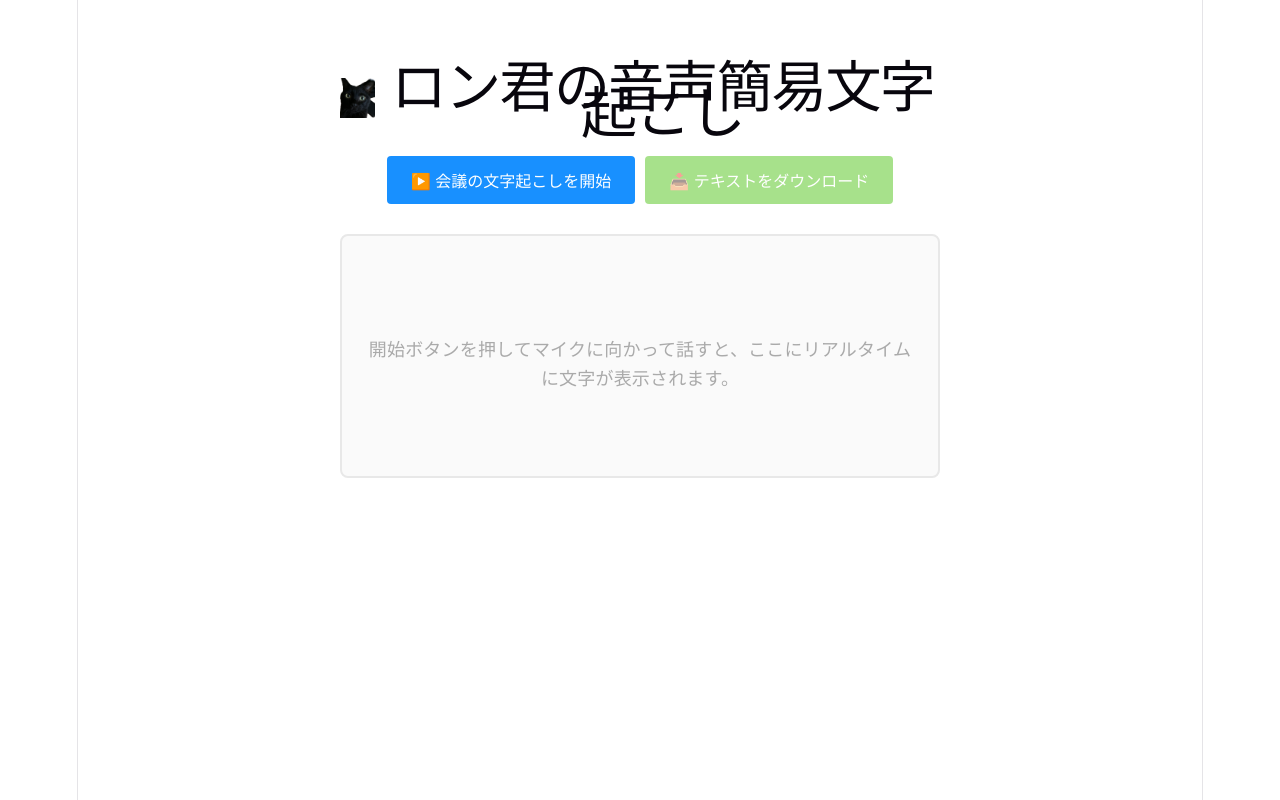
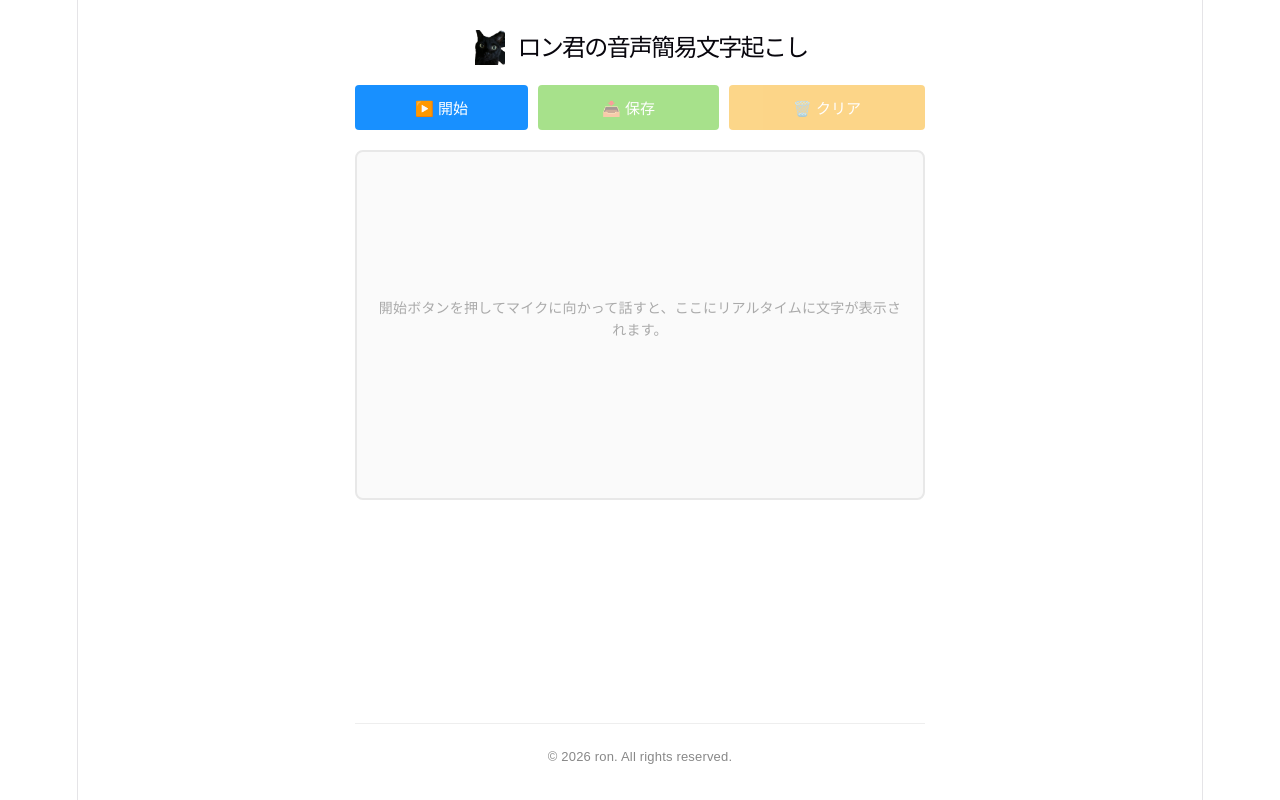
Before and after one commit to maki0315-1617/ron-voise-app, a React (Vite) app: page / in a window 1280 px wide. Built offline with nearby package versions, Linux system fonts and the light colour scheme.

Commit message:
バグ９

```diff
--- a/src/App.jsx
+++ b/src/App.jsx
@@ -13,13 +13,21 @@ export default function App() {
   const animationFrameRef = useRef(null);
   const restartTimerRef = useRef(null);
   const isListeningRef = useRef(false);
+  const scrollContainerRef = useRef(null);
 
   // 状態の変化を常に隠し変数に同期しておく
   useEffect(() => {
     isListeningRef.current = isListening;
   }, [isListening]);
 
-  // ⚡【ルールエリア①】：音声認識の準備（※サイトアクセス時の自動起動ルールは消去しました）
+  // 新しい文字が追加されたら、テキストエリアを自動で一番下までスクロールさせるルール
+  useEffect(() => {
+    if (scrollContainerRef.current) {
+      scrollContainerRef.current.scrollTop = scrollContainerRef.current.scrollHeight;
+    }
+  }, [textHistory, currentText]);
+
+  // ⚡【ルールエリア①】：音声認識の準備
   useEffect(() => {
     const SpeechRecognition = window.SpeechRecognition || window.webkitSpeechRecognition;
     if (!SpeechRecognition) {
@@ -137,7 +145,15 @@ export default function App() {
     }
   };
 
-  // ⚡【ルールエリア④】：テキストファイルとしてダウンロードするルール
+  // ⚡【ルールエリア④】：文字起こしクリアのルール
+  const clearTextHistory = () => {
+    if (window.confirm("文字起こしされたテキストをすべて消去してもよろしいですか？")) {
+      setTextHistory([]);
+      setCurrentText("");
+    }
+  };
+
+  // ⚡【ルールエリア⑤】：テキストファイルとしてダウンロードするルール
   const downloadTextFile = () => {
     const fullText = textHistory.join('\n');
 
@@ -177,35 +193,36 @@ export default function App() {
       if (restartTimerRef.current) clearTimeout(restartTimerRef.current);
     };
   }, []);
-
   // 🎨【見た目エリア】：HTMLの組み立て
   return (
-    <div style={{ padding: '40px', maxWidth: '600px', margin: '0 auto', fontFamily: 'sans-serif' }}>
+    <div style={{ padding: '20px 15px', maxWidth: '600px', margin: '0 auto', fontFamily: 'sans-serif', minHeight: '100vh', display: 'flex', flexDirection: 'column', boxSizing: 'border-box' }}>
 
-      {/* 💡【変更】：PC絵文字を public/ron.png の画像表示に修正（横幅40pxで文字の高さに綺麗に揃うよう調整しています） */}
-      <h1 style={{ display: 'flex', alignItems: 'center', justifyContent: 'center', gap: '10px' }}>
-        <img src="/ron.png" alt="Ron" style={{ width: '40px', height: '40px', objectFit: 'contain' }} />
+      <div style={{ flex: 1 }}>
+        <h1 style={{ display: 'flex', alignItems: 'center', justifyContent: 'center', gap: '10px', fontSize: '24px', margin: '10px 0 20px 0', textAlign: 'center' }}>
+          <img src="/ron.png" alt="Ron" style={{ width: '35px', height: '35px', objectFit: 'contain' }} />
           ロン君の音声簡易文字起こし
         </h1>
 
         <div style={{ marginBottom: '20px', display: 'flex', flexDirection: 'column', alignItems: 'center', gap: '15px' }}>
 
-        <div style={{ display: 'flex', gap: '10px', justifyContent: 'center' }}>
+          <div style={{ display: 'flex', gap: '10px', justifyContent: 'center', flexWrap: 'wrap', width: '100%' }}>
 
             <button
               onClick={toggleListening}
               style={{
-              padding: '12px 24px',
-              fontSize: '16px',
+                padding: '12px 20px',
+                fontSize: '15px',
                 backgroundColor: isListening ? '#ff4d4f' : '#1890ff',
                 color: 'white',
                 border: 'none',
                 borderRadius: '4px',
                 cursor: 'pointer',
                 fontWeight: 'bold',
+                flex: '1 1 auto',
+                minWidth: '140px'
               }}
             >
-            {isListening ? "⏹️ 会議の録音・文字起こしを停止" : "▶️ 会議の文字起こしを開始"}
+              {isListening ? "⏹️ 停止" : "▶️ 開始"}
             </button>
 
             <button
@@ -213,23 +230,45 @@ export default function App() {
               disabled={textHistory.length === 0}
               style={{
                 padding: '12px 24px',
-              fontSize: '16px',
+                fontSize: '15px',
                 backgroundColor: '#52c41a',
                 color: 'white',
                 border: 'none',
                 borderRadius: '4px',
                 cursor: textHistory.length === 0 ? 'not-allowed' : 'pointer',
                 fontWeight: 'bold',
-              opacity: textHistory.length === 0 ? 0.5 : 1
+                opacity: textHistory.length === 0 ? 0.5 : 1,
+                flex: '1 1 auto',
+                minWidth: '140px'
               }}
             >
-            📥 テキストをダウンロード
+              📥 保存
+            </button>
+
+            <button
+              onClick={clearTextHistory}
+              disabled={textHistory.length === 0 && !currentText}
+              style={{
+                padding: '12px 24px',
+                fontSize: '15px',
+                backgroundColor: '#faad14',
+                color: 'white',
+                border: 'none',
+                borderRadius: '4px',
+                cursor: (textHistory.length === 0 && !currentText) ? 'not-allowed' : 'pointer',
+                fontWeight: 'bold',
+                opacity: (textHistory.length === 0 && !currentText) ? 0.5 : 1,
+                flex: '1 1 auto',
+                minWidth: '140px'
+              }}
+            >
+              🗑️ クリア
             </button>
 
           </div>
 
           {isListening && (
-          <div style={{ width: '300px', textAlign: 'center' }}>
+            <div style={{ width: '100%', maxWidth: '300px', textAlign: 'center' }}>
               <span style={{ fontSize: '12px', color: '#666' }}>🎤 マイク音量チェック: {micVolume}%</span>
               <div style={{ width: '100%', height: '10px', backgroundColor: '#e8e8e8', borderRadius: '5px', marginTop: '5px', overflow: 'hidden' }}>
                 <div style={{ width: `${micVolume}%`, height: '100%', backgroundColor: micVolume > 50 ? '#ff4d4f' : '#52c41a', transition: 'width 0.1s ease' }} />
@@ -238,36 +277,47 @@ export default function App() {
           )}
         </div>
 
-      <div style={{
-        marginTop: '30px',
-        padding: '20px',
+        <div
+          ref={scrollContainerRef}
+          style={{
+            marginTop: '20px',
+            padding: '15px',
             border: '2px solid #e8e8e8',
             borderRadius: '8px',
             backgroundColor: '#fafafa',
-        minHeight: '200px',
+            height: '350px',
+            overflowY: 'auto',
             textAlign: 'left',
-        lineHeight: '1.6'
-      }}>
+            lineHeight: '1.6',
+            boxSizing: 'border-box'
+          }}
+        >
           {textHistory.map((sentence, index) => {
             return (
-            <p key={index} style={{ margin: '0 0 10px 0', color: '#333' }}>
+              <p key={index} style={{ margin: '0 0 10px 0', color: '#333', fontSize: '15px', wordBreak: 'break-all' }}>
                 {sentence}
               </p>
             );
           })}
 
           {currentText && (
-          <p style={{ margin: 0, color: '#999', fontStyle: 'italic' }}>
+            <p style={{ margin: 0, color: '#999', fontStyle: 'italic', fontSize: '15px', wordBreak: 'break-all' }}>
               {currentText} ...
             </p>
           )}
 
           {textHistory.length === 0 && !currentText && (
-          <p style={{ color: '#aaa', textAlign: 'center', marginTop: '80px' }}>
+            <p style={{ color: '#aaa', textAlign: 'center', marginTop: '130px', fontSize: '14px' }}>
               開始ボタンを押してマイクに向かって話すと、ここにリアルタイムに文字が表示されます。
             </p>
           )}
         </div>
       </div>
+
+      <footer style={{ textAlign: 'center', padding: '20px 0 10px 0', fontSize: '13px', color: '#888', borderTop: '1px solid #eee', marginTop: '20px' }}>
+        <p>&copy; {new Date().getFullYear()} ron. All rights reserved.</p>
+      </footer>
+
+    </div>
   );
 }
```
Lines whose indentation alone changed are shown as unchanged.
